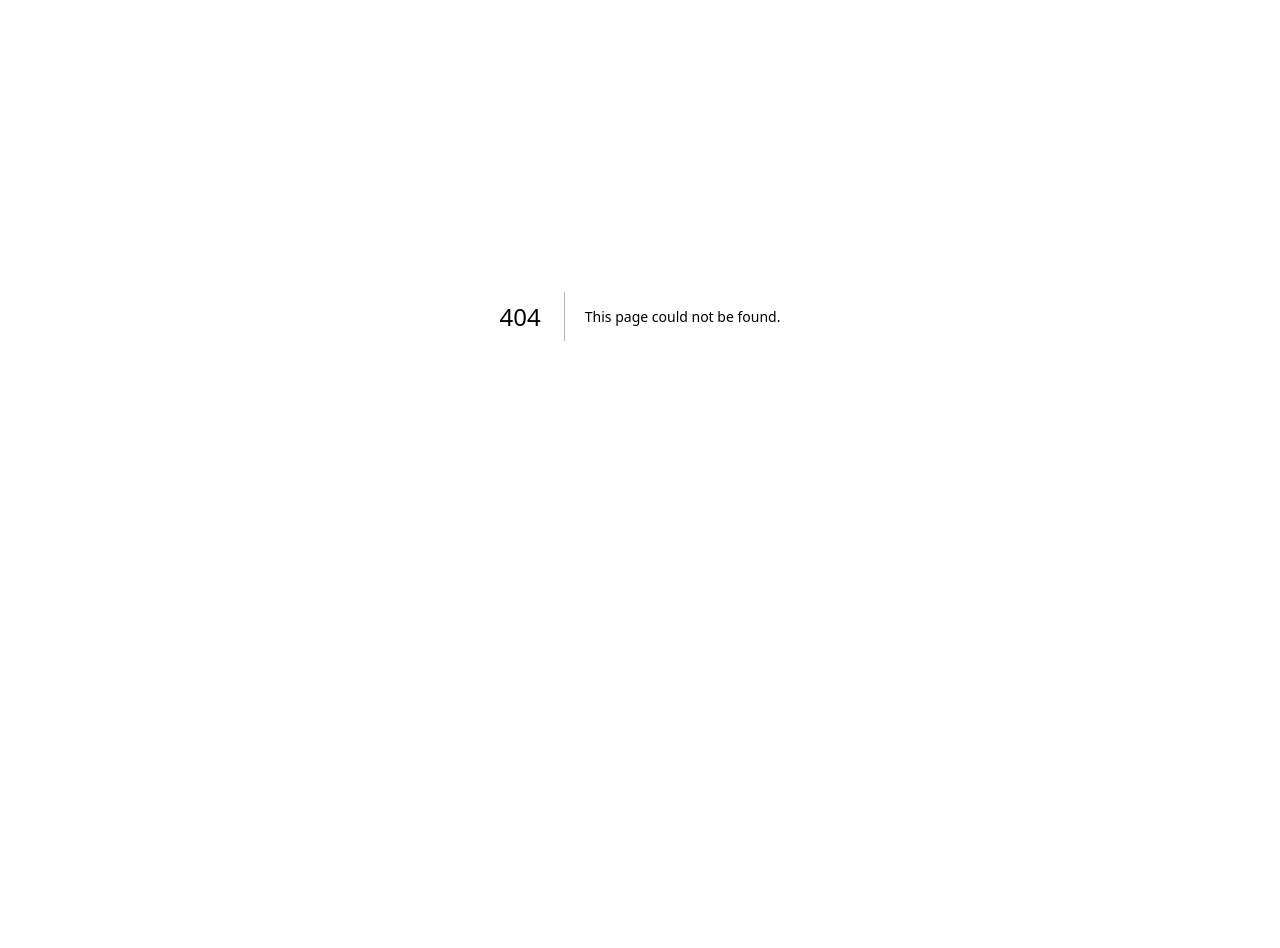
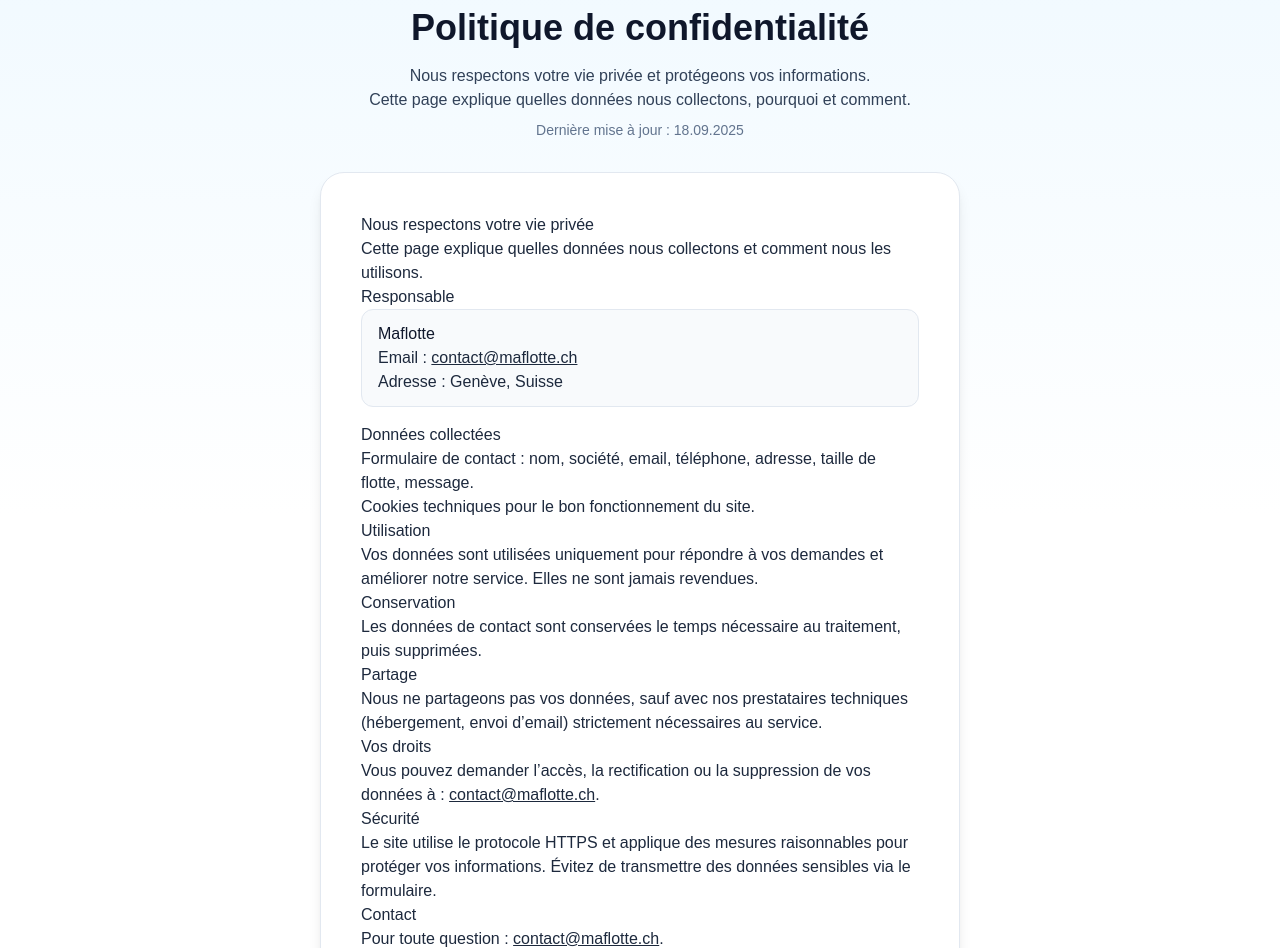
Before and after one commit to ErblinZeqiri/Maflotte, a Next.js app: page /privacy in a window 1280 px wide. Before the commit this address had no page. Shown: the part 84-1032 px from the top of the page. Before the commit the page ends 800 px from the top, so only its background shows below. Built offline with nearby package versions, Linux system fonts and the light colour scheme.

Commit message:
feat: mise à jour des liens de la politique de confidentialité dans les fichiers footer et ajout de la page de politique de confidentialité

```diff
--- /dev/null
+++ b/src/app/privacy/page.tsx
@@ -0,0 +1,97 @@
+export default function PrivacyPolicy() {
+  const updated = "18.09.2025";
+  const COMPANY = {
+    name: "Maflotte",
+    email: "contact@maflotte.ch",
+    address: "Genève, Suisse",
+  };
+
+  return (
+    <main className="min-h-screen bg-gradient-to-b from-sky-50 via-white to-white flex items-center justify-center">
+      <section className="max-w-2xl w-full mx-auto px-4 py-16">
+        <div className="mb-8 text-center">
+          <p className="text-sm text-slate-500 mb-2">Légal</p>
+          <h1 className="text-4xl font-bold text-slate-900 mb-4">
+            Politique de confidentialité
+          </h1>
+          <p className="text-base text-slate-700 mb-2">
+            Nous respectons votre vie privée et protégeons vos informations.<br />
+            Cette page explique quelles données nous collectons, pourquoi et comment.
+          </p>
+          <p className="mt-2 text-sm text-slate-500">
+            Dernière mise à jour : {updated}
+          </p>
+        </div>
+        <article className="rounded-3xl border border-slate-200 bg-white p-6 md:p-10 shadow-lg">
+          <div className="prose prose-slate max-w-none text-slate-800">
+            <h2 className="mt-0">Nous respectons votre vie privée</h2>
+            <p>
+              Cette page explique quelles données nous collectons et comment nous les utilisons.
+            </p>
+
+            <h3>Responsable</h3>
+            <div className="rounded-xl border border-slate-200 bg-slate-50 px-4 py-3 mb-4">
+              <div className="font-medium text-slate-900">{COMPANY.name}</div>
+              <div>
+                Email :{" "}
+                <a className="underline" href={`mailto:${COMPANY.email}`}>
+                  {COMPANY.email}
+                </a>
+              </div>
+              <div>Adresse : {COMPANY.address}</div>
+            </div>
+
+            <h3>Données collectées</h3>
+            <ul>
+              <li>
+                Formulaire de contact : nom, société, email, téléphone, adresse, taille de flotte, message.
+              </li>
+              <li>Cookies techniques pour le bon fonctionnement du site.</li>
+            </ul>
+
+            <h3>Utilisation</h3>
+            <p>
+              Vos données sont utilisées uniquement pour répondre à vos demandes et améliorer notre service. Elles ne sont jamais revendues.
+            </p>
+
+            <h3>Conservation</h3>
+            <p>
+              Les données de contact sont conservées le temps nécessaire au traitement, puis supprimées.
+            </p>
+
+            <h3>Partage</h3>
+            <p>
+              Nous ne partageons pas vos données, sauf avec nos prestataires techniques (hébergement, envoi d’email) strictement nécessaires au service.
+            </p>
+
+            <h3>Vos droits</h3>
+            <p>
+              Vous pouvez demander l’accès, la rectification ou la suppression de vos données à :{" "}
+              <a className="underline" href={`mailto:${COMPANY.email}`}>
+                {COMPANY.email}
+              </a>
+              .
+            </p>
+
+            <h3>Sécurité</h3>
+            <p>
+              Le site utilise le protocole HTTPS et applique des mesures raisonnables pour protéger vos informations. Évitez de transmettre des données sensibles via le formulaire.
+            </p>
+
+            <h3>Contact</h3>
+            <p>
+              Pour toute question :{" "}
+              <a className="underline" href={`mailto:${COMPANY.email}`}>
+                {COMPANY.email}
+              </a>
+              .
+            </p>
+          </div>
+          <div className="mt-10 text-center text-sm text-slate-500">
+            © {new Date().getFullYear()} {COMPANY.name}
+          </div>
+        </article>
+      </section>
+    </main>
+  );
+}
--- a/src/content/footer.de.ts
+++ b/src/content/footer.de.ts
@@ -4,9 +4,7 @@
   description:
     "Maflotte ist eine Plattform für Flottenmanagement mit Live-Verfolgung. Dank moderner Technologie und persönlicher Begleitung verwalten Sie Ihren Fuhrpark sicher, zuverlässig und effizient – mit Live-Ansichten, klaren Auswertungen und individuellen Warnmeldungen.",
   links: [
-    // adapte les URLs si tu crées les pages légales DE
-    { label: "Datenschutzerklärung", href: "/de/datenschutz" },
-    // { label: "Impressum", href: "/de/impressum" },
+    { label: "Datenschutzerklärung", href: "/privacy" },
   ],
   copyright: "Urheberrecht © 2025, Maflotte",
 };
--- a/src/content/footer.en.ts
+++ b/src/content/footer.en.ts
@@ -4,7 +4,7 @@
   description:
     "MAFLOTTE is a fleet management platform designed for real-time vehicle tracking. With advanced technology and personalized support, it enables reliable, secure, and optimized management of your fleet. Live tracking, detailed reports, custom alerts: always stay in control, wherever you are.",
   links: [
-    { label: "Privacy Policy", href: "/privacy-policy" },
+    { label: "Privacy Policy", href: "/privacy" },
   ],
   copyright: "Copyright © 2025, Maflotte",
 };
--- a/src/content/footer.fr.ts
+++ b/src/content/footer.fr.ts
@@ -4,8 +4,7 @@
   description:
     "MAFLOTTE est une plateforme de gestion de flotte pensée pour le suivi de véhicules en temps réel. Grâce à une technologie avancée et un accompagnement personnalisé, elle permet une gestion fiable, sécurisée et optimisée de votre parc. Suivi en direct, rapports détaillés, alertes personnalisées : gardez toujours le contrôle, où que vous soyez.",
   links: [
-    { label: "Politique de confidentialité", href: "/privacy-policy" },
-    // { label: "Mentions légales", href: "/mentions-legales" }, // si tu crées la page
+    { label: "Politique de confidentialité", href: "/privacy" },
   ],
   copyright: "Droit d’auteur © 2025, Maflotte",
 };
```
